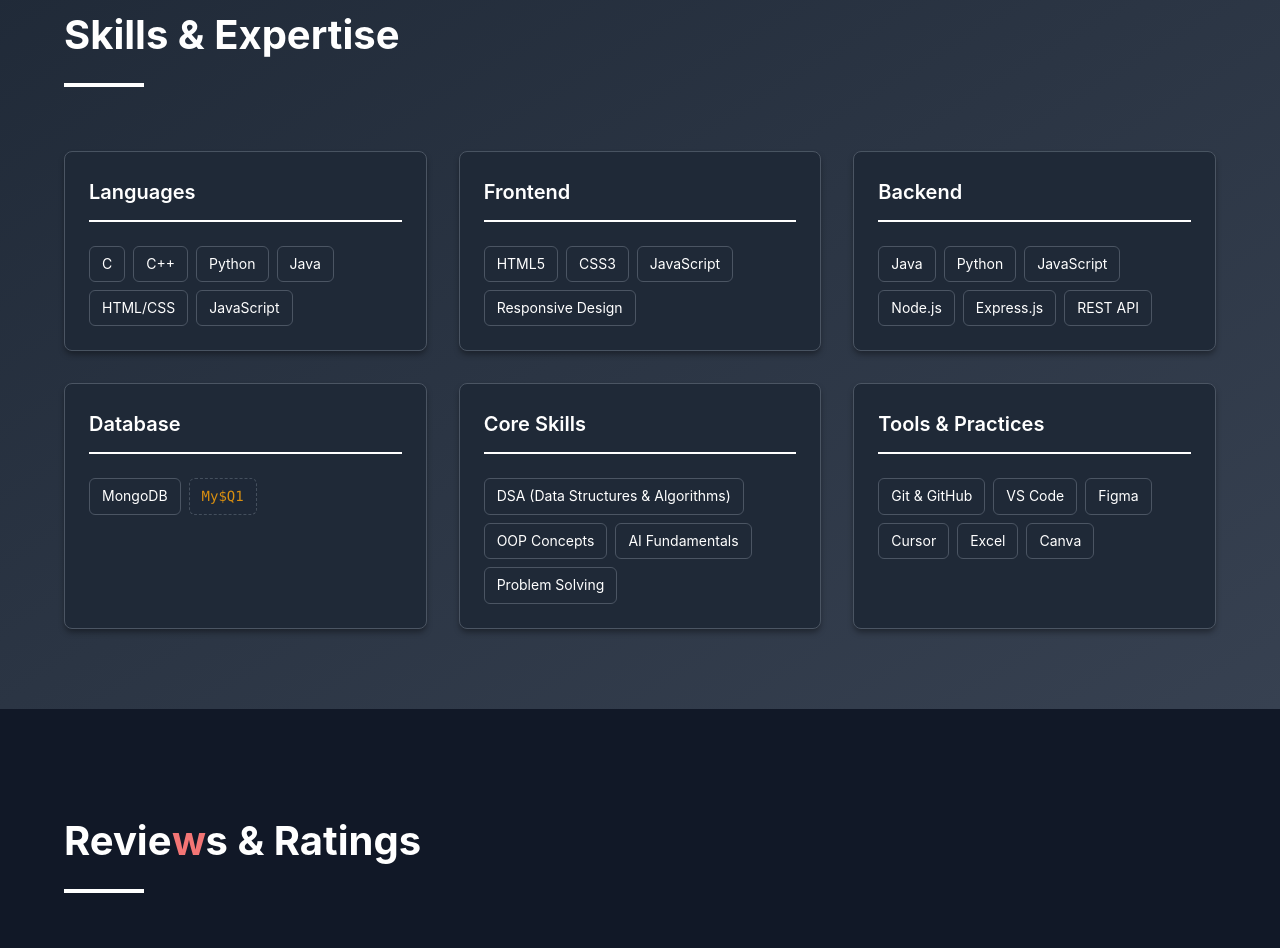
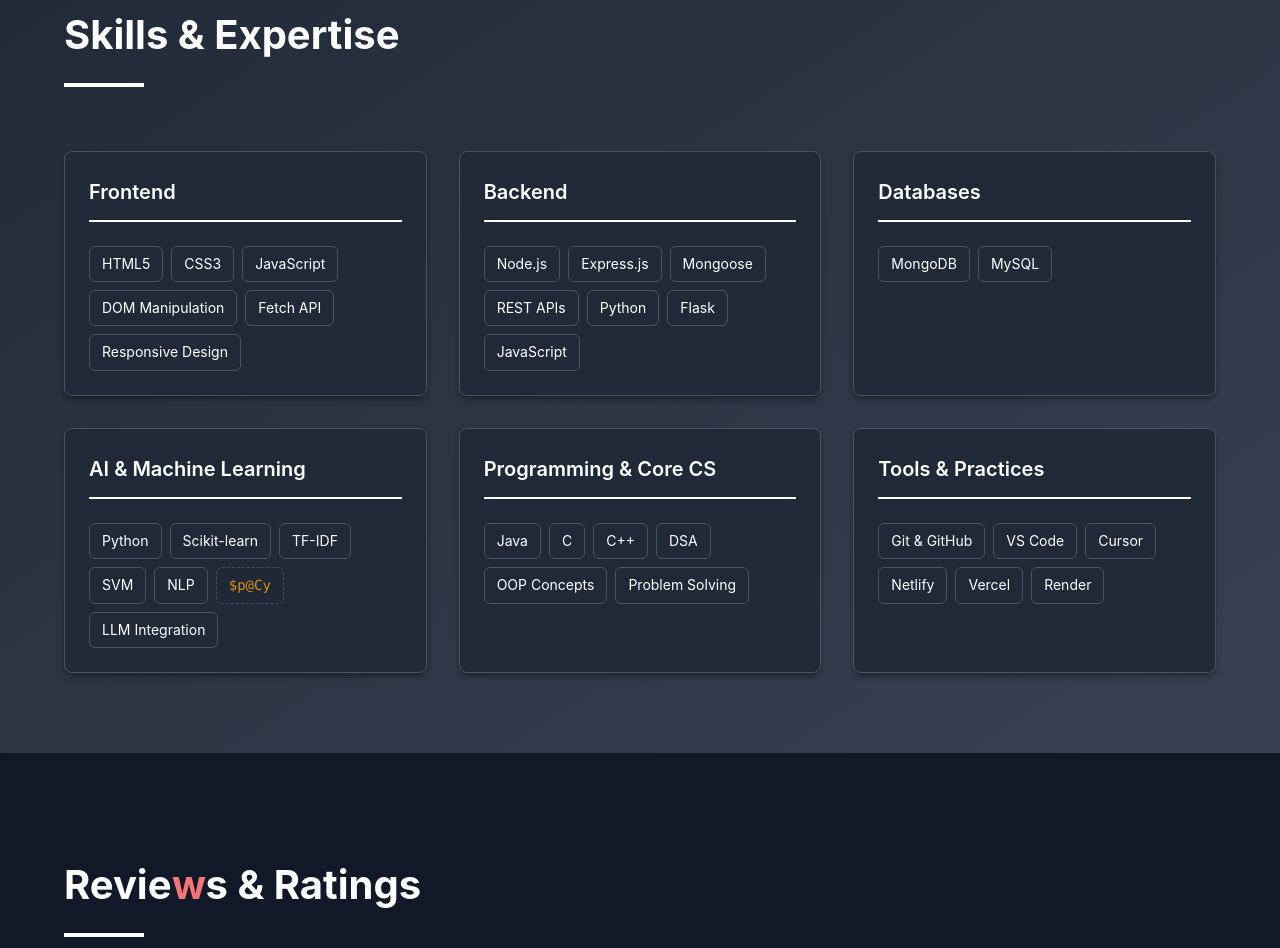
Before and after one commit to Satyamtiwari23/Portfolio, a plain HTML site: page index.html in a window 1280 px wide. Shown: the part 4120-5068 px from the top of the page. Drawn offline with nearby package versions, Linux system fonts and the light colour scheme; no server answers.

```diff
--- a/frontend/script.js
+++ b/frontend/script.js
@@ -243,7 +243,7 @@ if (reviewForm) {
 
       msg.className = "success";
       msg.style.display = "block";
-      msg.textContent = "✓ Review submitted successfully.";
+      msg.textContent = "✓ Review received! Awaiting approval from the website owner.";
       setTimeout(() => {
         msg.style.display = "none";
       }, 5000);
--- a/index.html
+++ b/index.html
@@ -620,6 +620,8 @@
     </div>
   </section>
 
+
+
   <!-- Skills Section -->
   <section id="skills">
     <div class="container">
@@ -627,65 +629,85 @@
         <h2 class="section-title">Skills & Expertise</h2>
         <div class="section-underline"></div>
       </div>
+
       <div class="skills-grid">
-        <div class="skill-card tilt-element" data-intensity="8">
-          <h3 class="skill-category">Languages</h3>
-          <div class="skill-list">
-            <span class="skill-tag">C</span>
-            <span class="skill-tag">C++</span>
-            <span class="skill-tag">Python</span>
-            <span class="skill-tag">Java</span>
-            <span class="skill-tag">HTML/CSS</span>
-            <span class="skill-tag">JavaScript</span>
-          </div>
-        </div>
+
+        <!-- Frontend -->
         <div class="skill-card tilt-element" data-intensity="8">
           <h3 class="skill-category">Frontend</h3>
           <div class="skill-list">
             <span class="skill-tag">HTML5</span>
             <span class="skill-tag">CSS3</span>
             <span class="skill-tag">JavaScript</span>
+            <span class="skill-tag">DOM Manipulation</span>
+            <span class="skill-tag">Fetch API</span>
             <span class="skill-tag">Responsive Design</span>
           </div>
         </div>
+
+        <!-- Backend -->
         <div class="skill-card tilt-element" data-intensity="8">
           <h3 class="skill-category">Backend</h3>
           <div class="skill-list">
-            <span class="skill-tag">Java</span>
-            <span class="skill-tag">Python</span>
-            <span class="skill-tag">JavaScript</span>
             <span class="skill-tag">Node.js</span>
             <span class="skill-tag">Express.js</span>
-            <span class="skill-tag">REST API</span>
+            <span class="skill-tag">Mongoose</span>
+            <span class="skill-tag">REST APIs</span>
+            <span class="skill-tag">Python</span>
+            <span class="skill-tag">Flask</span>
+            <span class="skill-tag">JavaScript</span>
           </div>
         </div>
+
+        <!-- Database -->
         <div class="skill-card tilt-element" data-intensity="8">
-          <h3 class="skill-category">Database</h3>
+          <h3 class="skill-category">Databases</h3>
           <div class="skill-list">
             <span class="skill-tag">MongoDB</span>
             <span class="skill-tag">MySQL</span>
           </div>
         </div>
+
+        <!-- AI & Machine Learning -->
         <div class="skill-card tilt-element" data-intensity="8">
-          <h3 class="skill-category">Core Skills</h3>
+          <h3 class="skill-category">AI & Machine Learning</h3>
           <div class="skill-list">
-            <span class="skill-tag">DSA (Data Structures & Algorithms)</span>
+            <span class="skill-tag">Python</span>
+            <span class="skill-tag">Scikit-learn</span>
+            <span class="skill-tag">TF-IDF</span>
+            <span class="skill-tag">SVM</span>
+            <span class="skill-tag">NLP</span>
+            <span class="skill-tag">spaCy</span>
+            <span class="skill-tag">LLM Integration</span>
+          </div>
+        </div>
+
+        <!-- Programming & Core CS -->
+        <div class="skill-card tilt-element" data-intensity="8">
+          <h3 class="skill-category">Programming & Core CS</h3>
+          <div class="skill-list">
+            <span class="skill-tag">Java</span>
+            <span class="skill-tag">C</span>
+            <span class="skill-tag">C++</span>
+            <span class="skill-tag">DSA</span>
             <span class="skill-tag">OOP Concepts</span>
-            <span class="skill-tag">AI Fundamentals</span>
             <span class="skill-tag">Problem Solving</span>
           </div>
         </div>
+
+        <!-- Tools & Practices -->
         <div class="skill-card tilt-element" data-intensity="8">
           <h3 class="skill-category">Tools & Practices</h3>
           <div class="skill-list">
             <span class="skill-tag">Git & GitHub</span>
             <span class="skill-tag">VS Code</span>
-            <span class="skill-tag">Figma</span>
             <span class="skill-tag">Cursor</span>
-            <span class="skill-tag">Excel</span>
-            <span class="skill-tag">Canva</span>
+            <span class="skill-tag">Netlify</span>
+            <span class="skill-tag">Vercel</span>
+            <span class="skill-tag">Render</span>
           </div>
         </div>
+
       </div>
     </div>
   </section>
```
